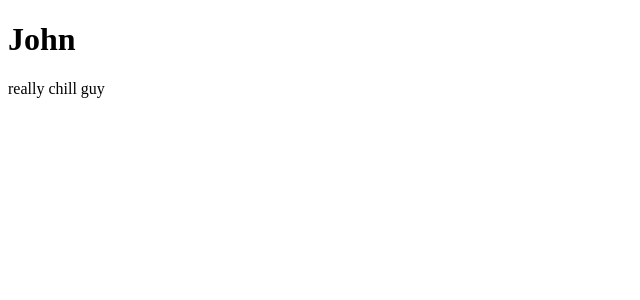
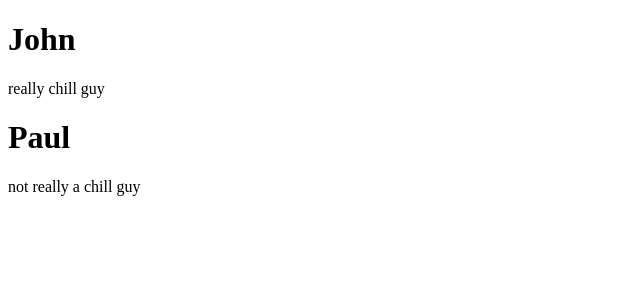
Before and after one commit to Rayy1704/back-end-projects, a React (Vite) app in the folder react-props/: page / in a window 1280 px wide. Shown: the top 300 px of the page, without its empty margins (0-640 px from the left). Built offline with nearby package versions, Linux system fonts and the light colour scheme.

Commit message:
Creat Second Prop

```diff
--- a/react-props/src/main.jsx
+++ b/react-props/src/main.jsx
@@ -4,5 +4,8 @@ import Card from "./card";
 
 const root= ReactDOM.createRoot(document.getElementById("root"));
 root.render(
-    <Card name ="John" description ="really chill guy"></Card>
+    <div>
+    <Card name ="John" description ="really chill guy"/>
+    <Card name ="Paul" description ="not really a chill guy"/>
+    </div>
 )
```
